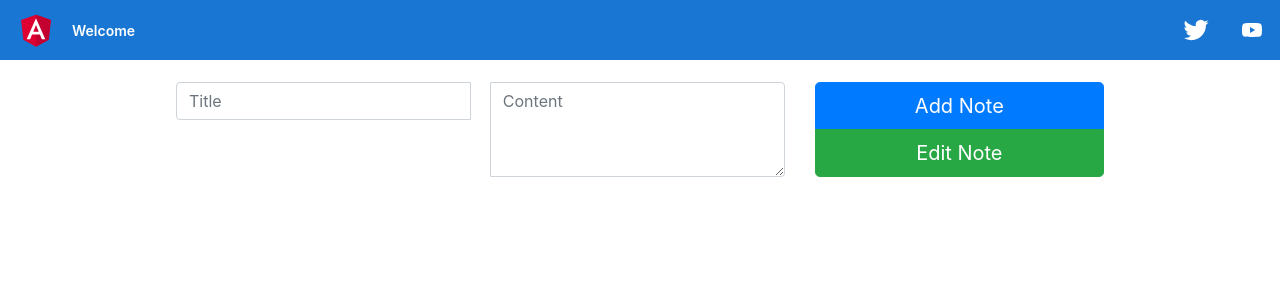
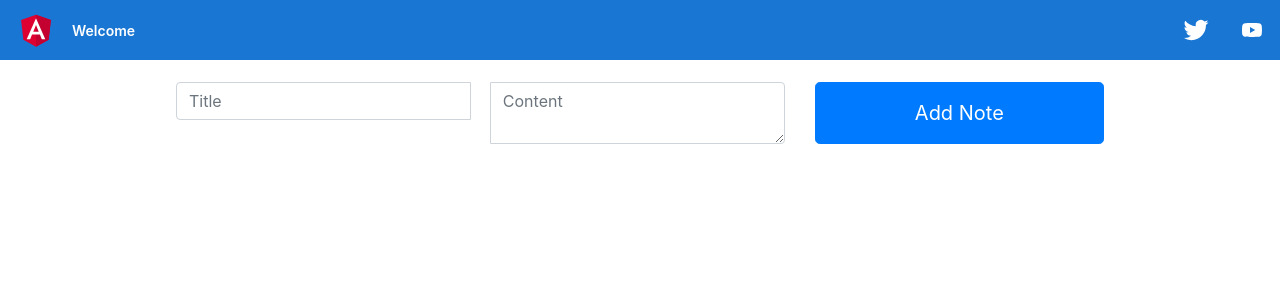
Before and after one commit to konkos/note-taking-app, an Angular app: page /createNote in a window 1280 px wide. Shown: the top 300 px of the page. Built offline with nearby package versions, Linux system fonts and the light colour scheme.

Commit message:
remove edit button from create note screen

```diff
--- a/src/app/create-note/create-note.component.html
+++ b/src/app/create-note/create-note.component.html
@@ -7,7 +7,7 @@
           <div class="item col-4 btn-group-vertical">
             <button type="submit" (click) = "addNote()" class="button" class="btn btn-primary btn-lg">Add Note</button>
             <!-- <button class="button" (click)="deleteNote()" class="btn btn-danger">Delete Note</button> -->
-            <button class="button" (click)="editNote()" class="btn btn-success btn-lg">Edit Note</button>
+            <!-- <button class="button" (click)="editNote()" class="btn btn-success btn-lg">Edit Note</button> -->
         </div>
 
 
```
